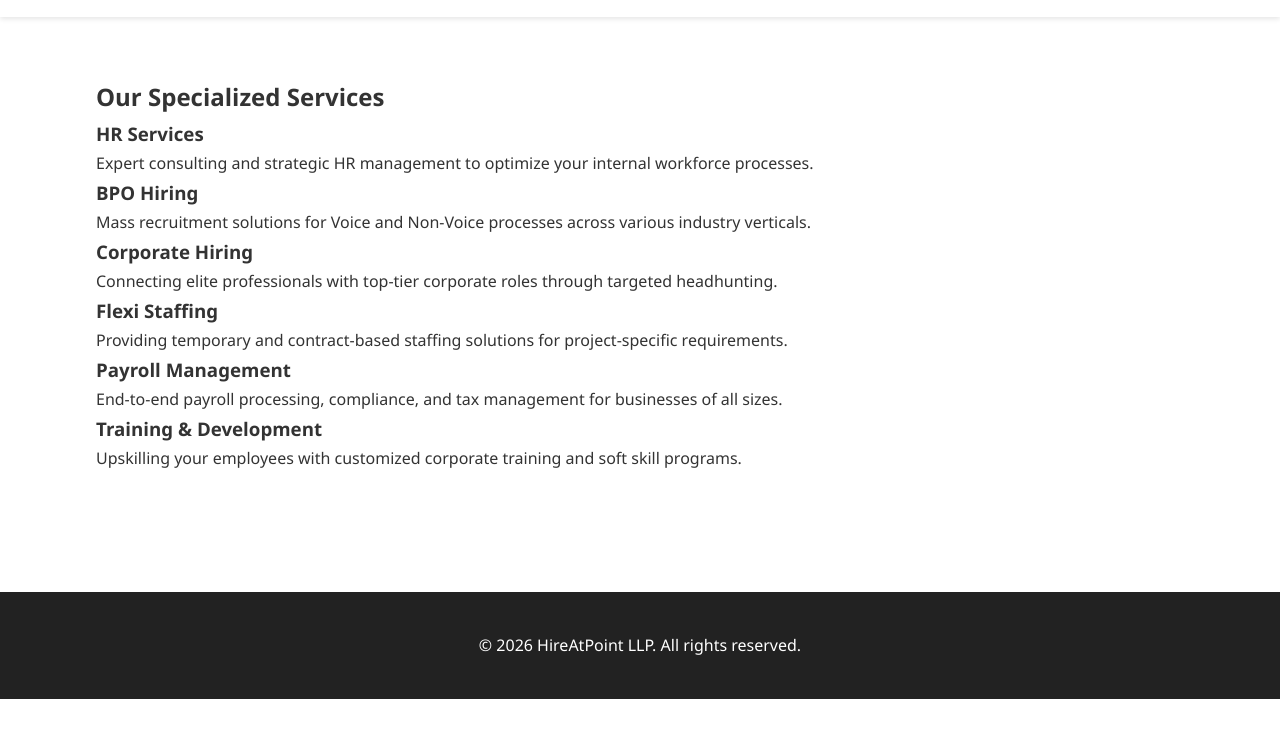
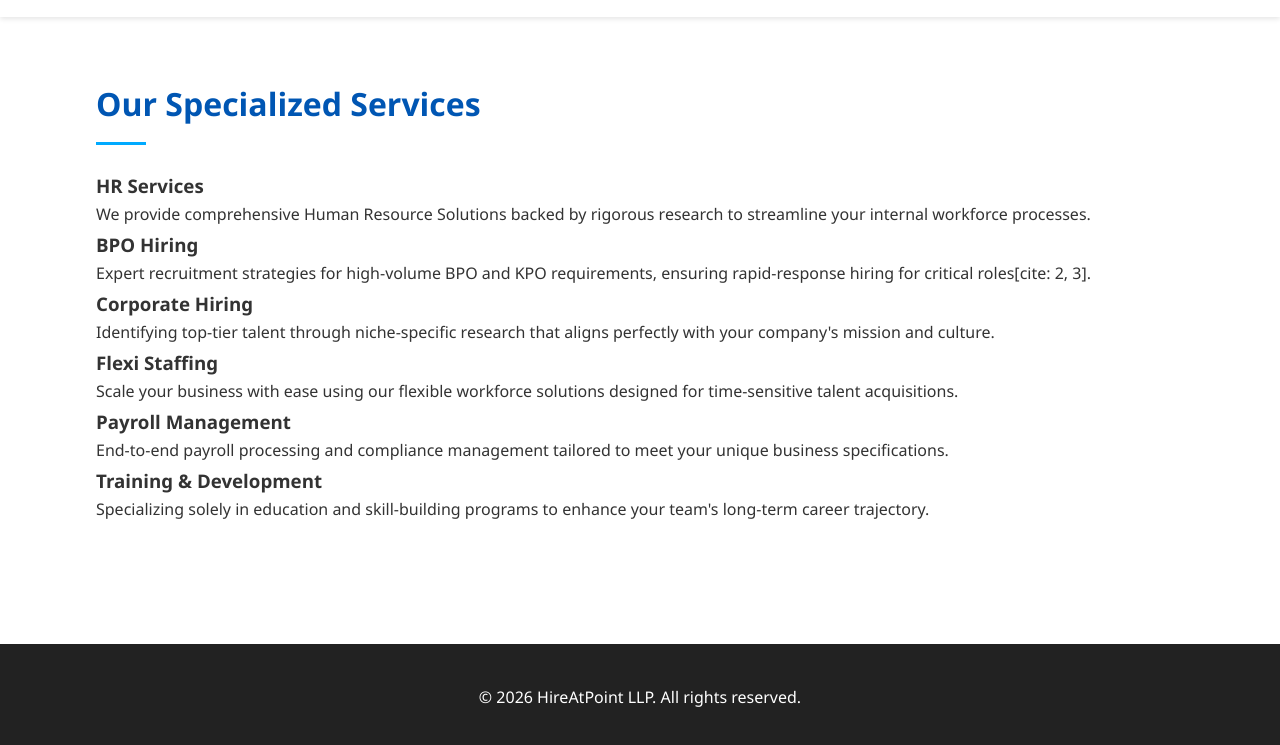
Before and after one commit to HireAtPoint/hireatpointllp.com, a plain HTML site: page services.html in a window 1280 px wide. Shown: the part 81-826 px from the top of the page. Before the commit the page ends 800 px from the top, so only its background shows below. Drawn offline with Linux system fonts and the light colour scheme.

Commit message:
Update services.html

```diff
--- a/services.html
+++ b/services.html
@@ -84,39 +84,44 @@
     </div>
 </header>
 
-    <section class="services">
+<section id="services" class="services-section">
     <div class="container">
-            <h2>Our Specialized Services</h2>
-            <div class="service-grid">
+        <h2 class="section-title">Our Specialized Services</h2>
+        <div class="services-grid">
             <div class="service-card">
-                    <i class="fas fa-users-gear"></i>
+                <div class="icon-box"><i class="fas fa-users-cog"></i></div>
                 <h3>HR Services</h3>
-                    <p>Expert consulting and strategic HR management to optimize your internal workforce processes.</p>
+                <p>We provide comprehensive Human Resource Solutions backed by rigorous research to streamline your internal workforce processes.</p>
             </div>
+
             <div class="service-card">
-                    <i class="fas fa-headset"></i>
+                <div class="icon-box"><i class="fas fa-headset"></i></div>
                 <h3>BPO Hiring</h3>
-                    <p>Mass recruitment solutions for Voice and Non-Voice processes across various industry verticals.</p>
+                <p>Expert recruitment strategies for high-volume BPO and KPO requirements, ensuring rapid-response hiring for critical roles[cite: 2, 3].</p>
             </div>
+
             <div class="service-card">
-                    <i class="fas fa-building"></i>
+                <div class="icon-box"><i class="fas fa-city"></i></div>
                 <h3>Corporate Hiring</h3>
-                    <p>Connecting elite professionals with top-tier corporate roles through targeted headhunting.</p>
+                <p>Identifying top-tier talent through niche-specific research that aligns perfectly with your company's mission and culture.</p>
             </div>
+
             <div class="service-card">
-                    <i class="fas fa-file-invoice-dollar"></i>
+                <div class="icon-box"><i class="fas fa-user-clock"></i></div>
                 <h3>Flexi Staffing</h3>
-                    <p>Providing temporary and contract-based staffing solutions for project-specific requirements.</p>
+                <p>Scale your business with ease using our flexible workforce solutions designed for time-sensitive talent acquisitions.</p>
             </div>
+
             <div class="service-card">
-                    <i class="fas fa-file-invoice-dollar"></i>
+                <div class="icon-box"><i class="fas fa-calculator"></i></div>
                 <h3>Payroll Management</h3>
-                    <p>End-to-end payroll processing, compliance, and tax management for businesses of all sizes.</p>
+                <p>End-to-end payroll processing and compliance management tailored to meet your unique business specifications.</p>
             </div>
+
             <div class="service-card">
-                    <i class="fas fa-file-invoice-dollar"></i>
+                <div class="icon-box"><i class="fas fa-graduation-cap"></i></div>
                 <h3>Training & Development</h3>
-                    <p>Upskilling your employees with customized corporate training and soft skill programs.</p>
+                <p>Specializing solely in education and skill-building programs to enhance your team's long-term career trajectory.</p>
             </div>
         </div>
     </div>
```
Lines whose indentation alone changed are shown as unchanged.
